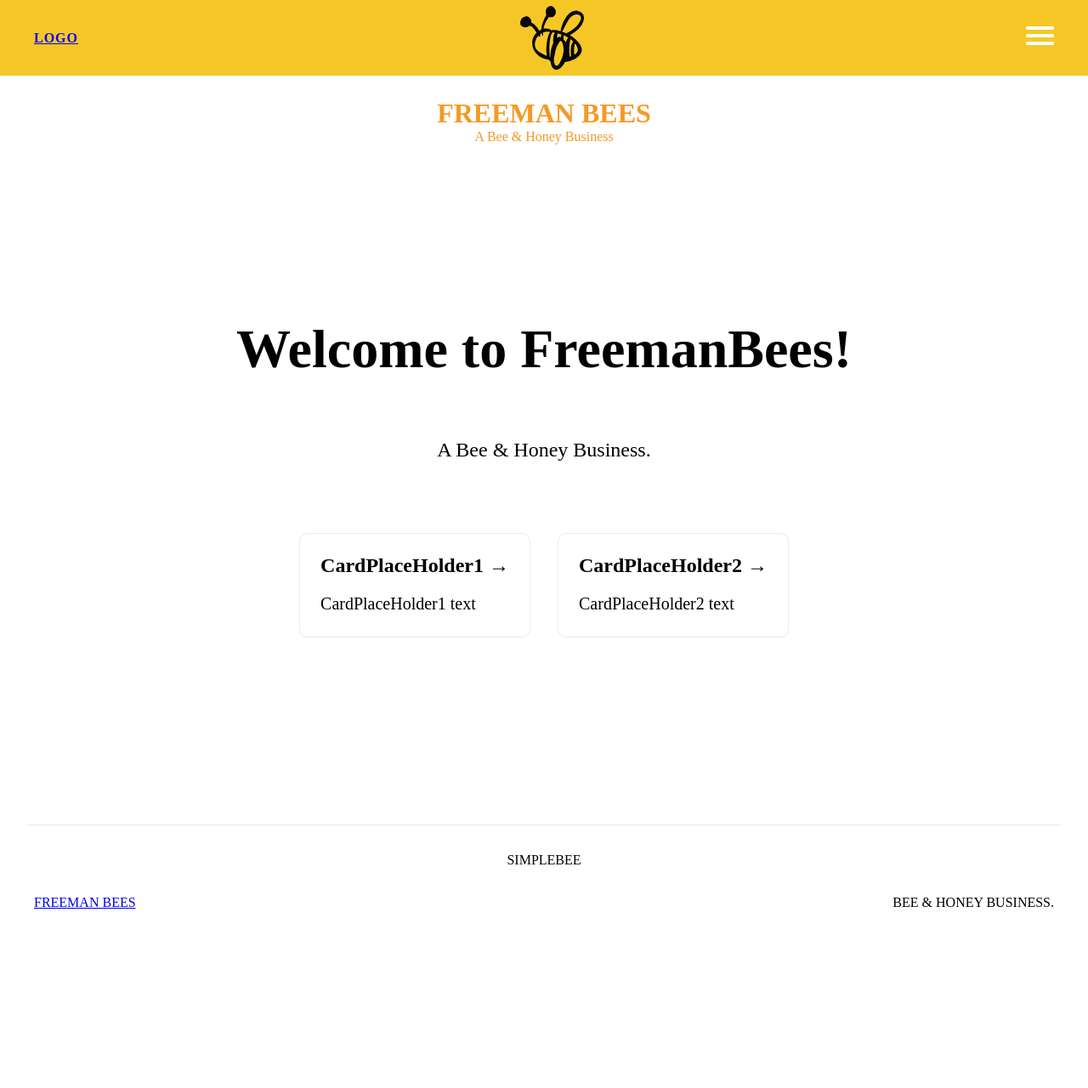
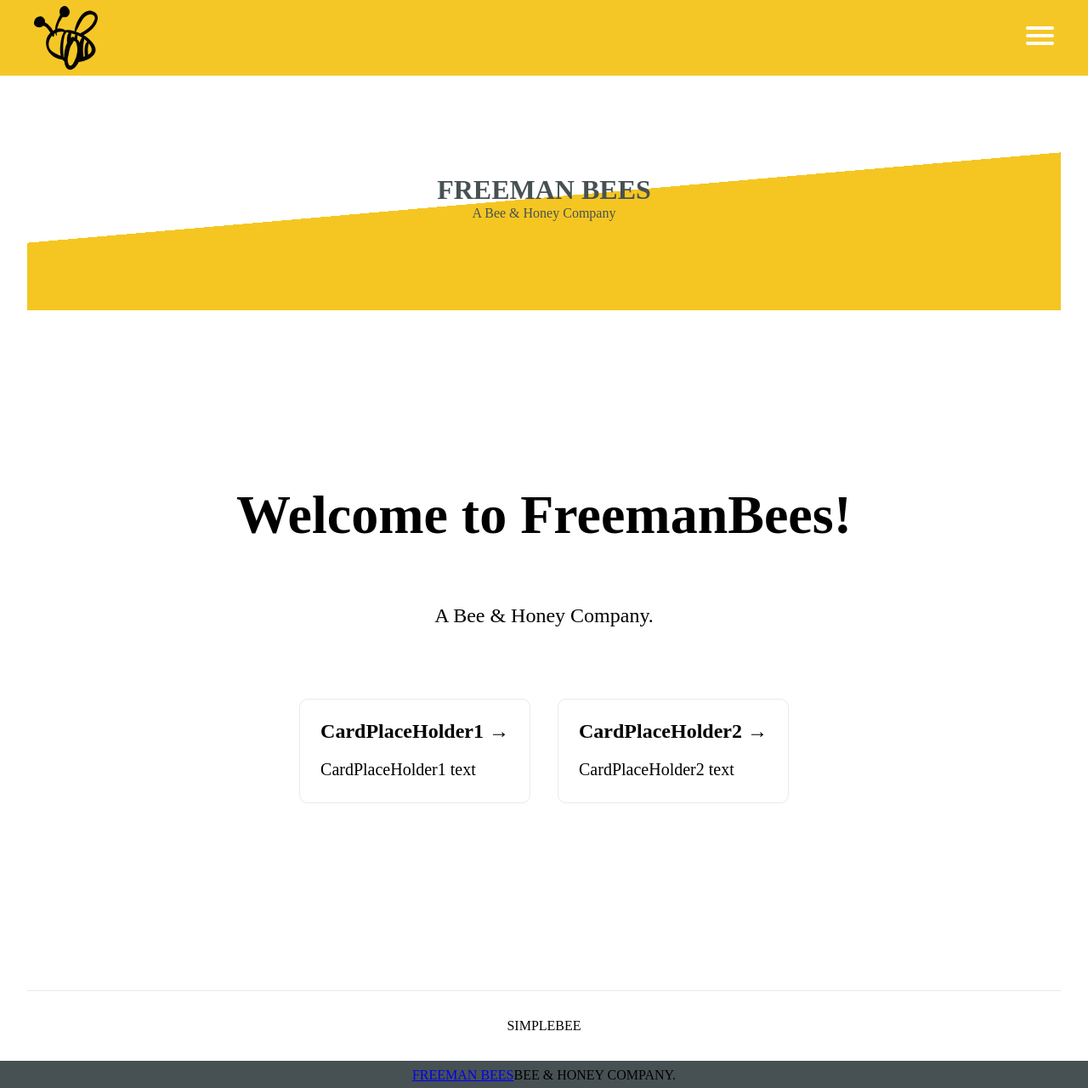
Before and after one commit to CalFreeman/freemanbees, a Next.js app: page / in a window 1280 px wide. Shown: the whole page at 85% size. Before the commit the page ends 1071 px from the top, so only its background shows below. Built offline with nearby package versions, Linux system fonts and the light colour scheme; a web font is replaced by a local one.

Commit message:
nav logo and footer css started

```diff
--- a/components/common/Footer.tsx
+++ b/components/common/Footer.tsx
@@ -1,15 +1,13 @@
 import React from "react";
 
 const Footer = () => (
-  <footer>
-    <div className="container">
+  <footer className="footer">
       <a href="/" className="logo-font">
         FREEMAN BEES
       </a>
       <span className="attribution">
-        BEE &amp; HONEY BUSINESS.
+        BEE &amp; HONEY COMPANY.
       </span>
-    </div>
   </footer>
 );
 
--- a/components/common/Navbar.tsx
+++ b/components/common/Navbar.tsx
@@ -9,9 +9,9 @@ const Navbar = () => {
     <nav className="navbar">
       <div className="container">
         <CustomLink className="navbar-brand" href="/" as="/">
-          <span >Logo</span>
+          <img src="images/bee_logo.svg" style={{width: "75px", height: "75px", float: "left"}}/>
+
         </CustomLink>
-        <img src="images/bee_logo.svg" style={{width: "75px", height: "75px", float: "left"}}/>
 
         <ul className="navbar-menu">
           <li className="nav-item">
--- a/components/home/Banner.tsx
+++ b/components/home/Banner.tsx
@@ -1,16 +1,14 @@
 import React from "react";
-import Construction from '../public/images/60028.png';
-
 import { APP_NAME } from "../../lib/utils/constant";
 
-type srcType = {
-    Construction: any;
-};
 
 const Banner = () => (
-  <div className="banner">
-      <h1 className="logo-font">{APP_NAME.toUpperCase()}</h1>
-      <p>A Bee &amp; Honey Business</p>
+  <div className="banner-container">
+
+    <div className="banner">
+        <h1 className="logo-font">{APP_NAME.toUpperCase()}</h1>
+        <p>A Bee &amp; Honey Company</p>
+    </div>
 
   </div>
 );
--- a/pages/index.tsx
+++ b/pages/index.tsx
@@ -2,10 +2,10 @@ import Head from 'next/head'
 import React from "react";
 
 import type { NextPage } from 'next'
-import Image from 'next/image'
 import styles from '../styles/Home.module.css'
 import Banner from "../components/home/Banner";
 import MainView from "../components/home/MainView";
+import Footer from '../components/common/Footer';
 
 
 
@@ -34,7 +34,7 @@ const Home: NextPage = () => {
         </h1>
 
         <p className={styles.description}>
-          A Bee &amp; Honey Business.
+          A Bee &amp; Honey Company.
         </p>
 
         <div className={styles.grid}>
--- a/styles/Home.module.css
+++ b/styles/Home.module.css
@@ -19,6 +19,7 @@
   border-top: 1px solid #eaeaea;
   justify-content: center;
   align-items: center;
+
 }
 
 .footer a {
@@ -26,6 +27,7 @@
   justify-content: center;
   align-items: center;
   flex-grow: 1;
+
 }
 
 .title a {
--- a/styles/globals.css
+++ b/styles/globals.css
@@ -88,7 +88,7 @@ nav {
 
 .hamburger:hover span:nth-child(2) {
   transform: translate(10px);
-  background-color: var(--light);
+  background-color: var(--dark);
 }
 
 .hamburger.is-active span:nth-child(1){
@@ -106,12 +106,26 @@ nav {
 
 
 /* ---Banner--- */
-.banner{
-  padding-top: 115px;
+.banner-container{
   text-align: center;
-  color: var(--primary);
-  display: block;
-  position: relative;
+  color: var(--secondary);
+  background-image: -webkit-linear-gradient(-85deg, rgb(255, 255, 255) 50%, var(--light) 50%);
+  width: 100%;
+  padding: 105px;
+  margin-top: 100px;
 
 }
+
+.banner{
+  align-items: center;
+}
 /*** ---END Banner--- ***/
+
+/*** ---END Footer--- ***/
+.footer {
+  background-color: var(--secondary);
+  min-height: 4vh;
+  text-align: center;
+  padding-top: 1vh;
+}
+/*** ---END Footer--- ***/
```
Also changed, not shown: 1 other file (tests, documents, lock files or other folders).
